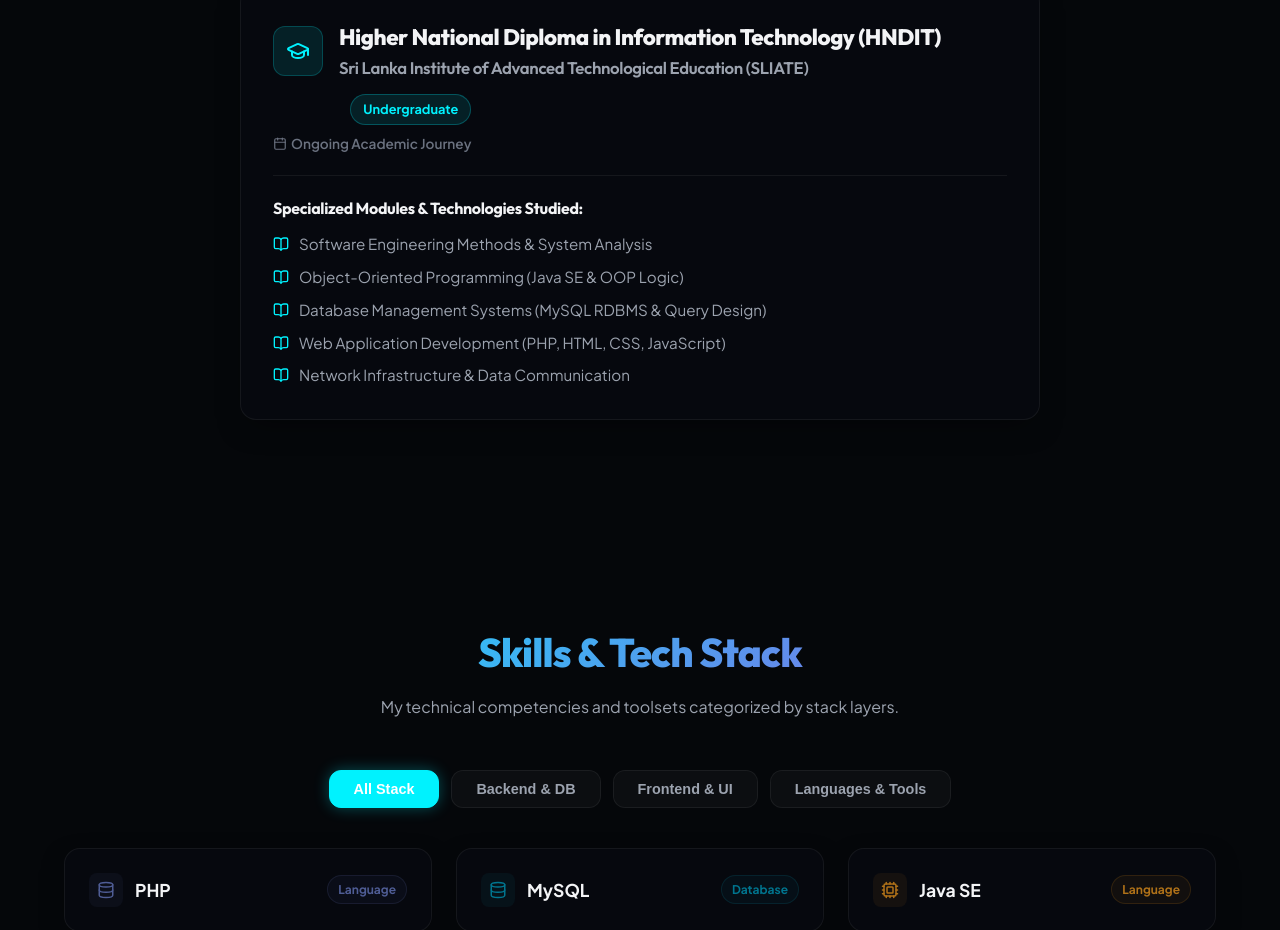
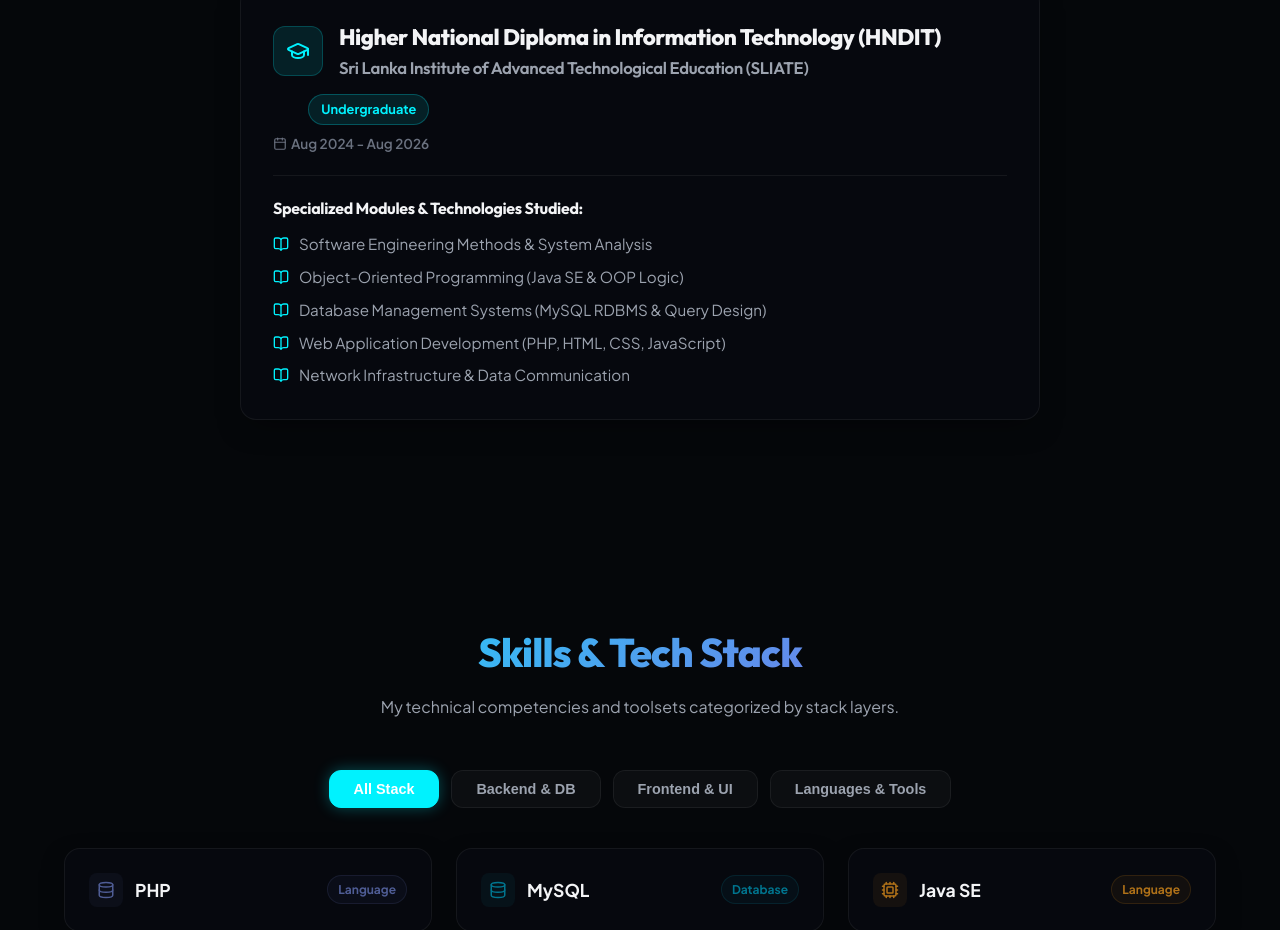
Before and after one commit to rashminda-aluvihare/My-portfolio, a React (Vite) app: page / in a window 1280 px wide. Shown: the part 3088-4018 px from the top of the page. Built offline with nearby package versions, Linux system fonts and the light colour scheme; no server answers.

Commit message:
Update HNDIT Education duration to Aug 2024 - Aug 2026

```diff
--- a/src/components/Education.jsx
+++ b/src/components/Education.jsx
@@ -6,7 +6,7 @@ export default function Education() {
       degree: 'Higher National Diploma in Information Technology (HNDIT)',
       institution: 'Sri Lanka Institute of Advanced Technological Education (SLIATE)',
       location: 'Matale / Colombo, Sri Lanka',
-      duration: 'Ongoing Academic Journey',
+      duration: 'Aug 2024 - Aug 2026',
       status: 'Undergraduate',
       modules: [
         'Software Engineering Methods & System Analysis',
```
